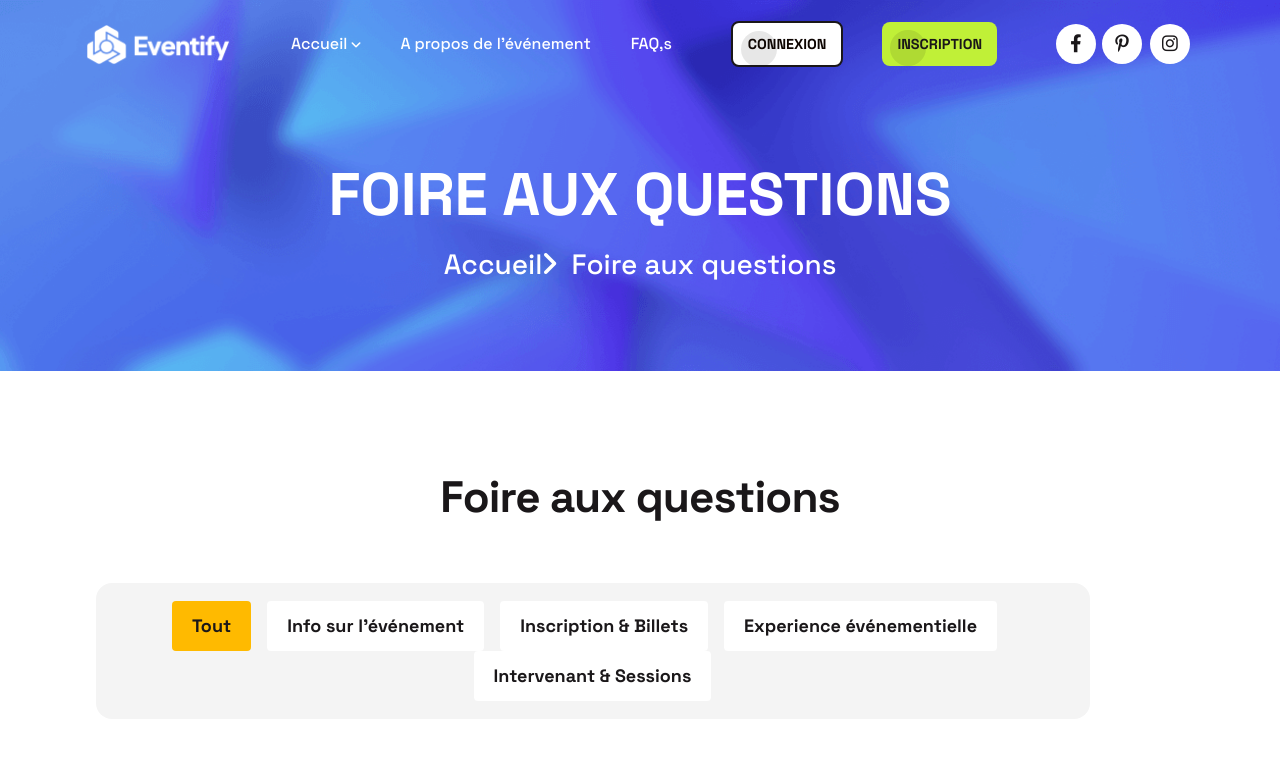
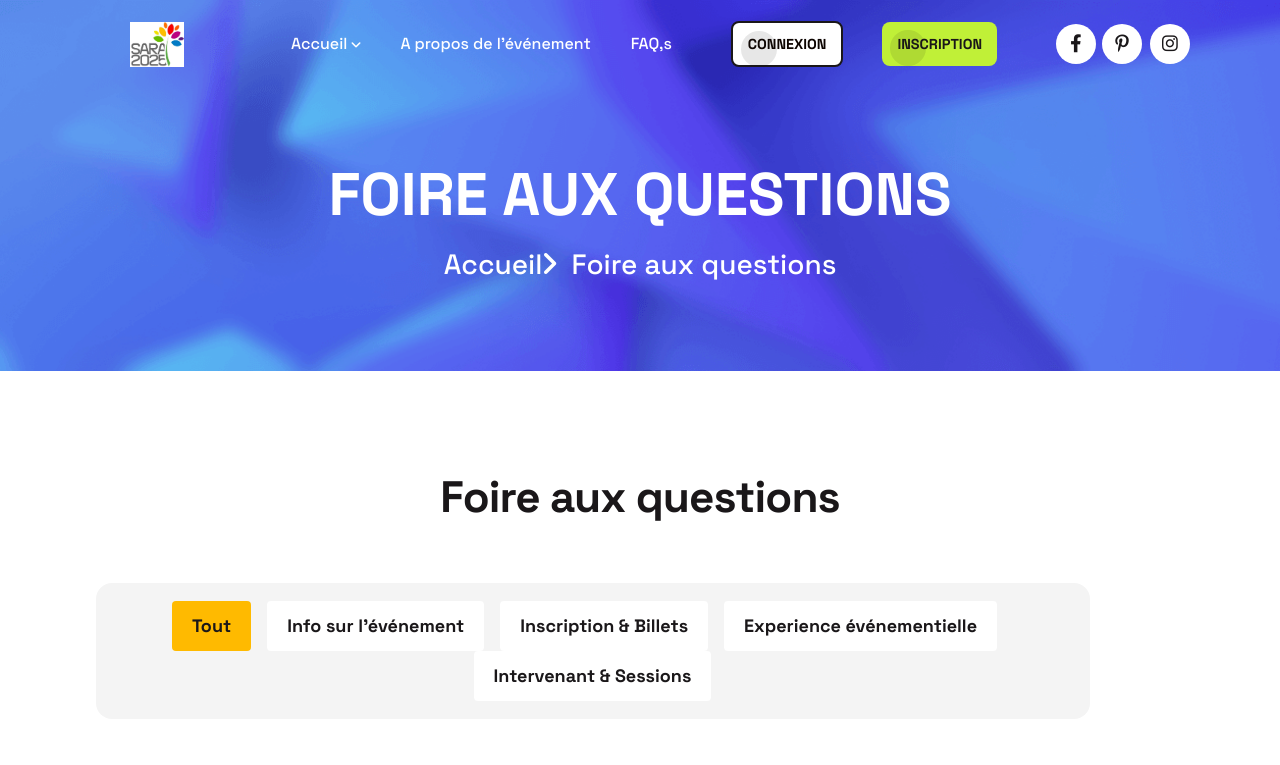
Before and after one commit to BorisYkb/participant-landing-page, a Next.js app: page /faq in a window 1280 px wide. Shown: the top 765 px of the page. Built offline with nearby package versions, Linux system fonts and the light colour scheme.

Commit message:
message3

```diff
--- a/components/layout/header/Header1.tsx
+++ b/components/layout/header/Header1.tsx
@@ -15,7 +15,7 @@ export default function Header1({ scroll, isMobileMenu, handleMobileMenu, isSear
 							<div className="col-lg-12">
 								<div className="header-elements">
 									<div className="site-logo">
-										<Link href="/"><img src="/assets/img/logo/logo1.png" alt="" /></Link>
+										<Link href="/"><img src="/assets/img/event_img/SARA-2025-LOGO-2.jpg" alt="" /></Link>
 									</div>
 									<div className="main-menu">
 										<ul>
--- a/components/layout/header/Header2.tsx
+++ b/components/layout/header/Header2.tsx
@@ -12,7 +12,7 @@ export default function Header2({ scroll, isMobileMenu, handleMobileMenu, isSear
 
 								<div className="header-elements">
 									<div className="site-logo">
-										<Link href="/"><img src="/assets/img/logo/logo2.png" alt="" /></Link>
+										<Link href="/"><img src="/assets/img/event_img/SARA-2025-LOGO-2.jpg" alt="" /></Link>
 									</div>
 									<div className="main-menu">
 										<ul>
```
Also changed, not shown: public/assets/img/event_img/SARA-2025-LOGO-1.webp (added), public/assets/img/event_img/SARA-2025-LOGO-2.jpg (added).
